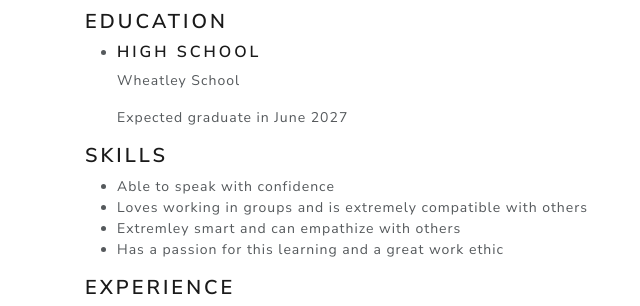
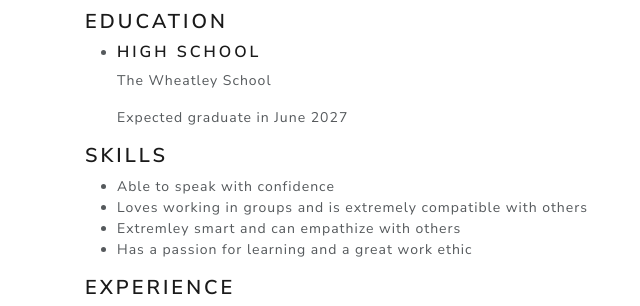
Before and after one commit to vicramD123/vicramD123, a plain HTML site: page index.html in a window 1280 px wide. Shown: the part 358-664 px from the top of the page, 0-640 px from the left. Drawn offline with nearby package versions, Linux system fonts and the light colour scheme.

Commit message:
index.html

```diff
--- a/index.html
+++ b/index.html
@@ -60,7 +60,7 @@
         <li>
           <h5>High School</h5>
           <!-- Education Institution -->
-          <p>Wheatley School</p>
+          <p>The Wheatley School</p>
           <p>Expected graduate in June 2027</p>
         </li>
       </ul>
@@ -71,7 +71,7 @@
         <li>Able to speak with confidence</li>
         <li>Loves working in groups and is extremely compatible with others</li>
         <li>Extremley smart and can empathize with others</li>
-        <li>Has a passion for this learning and a great work ethic</li>
+        <li>Has a passion for learning and a great work ethic</li>
       </ul>
 
       <h4>Experience</h4>
```
